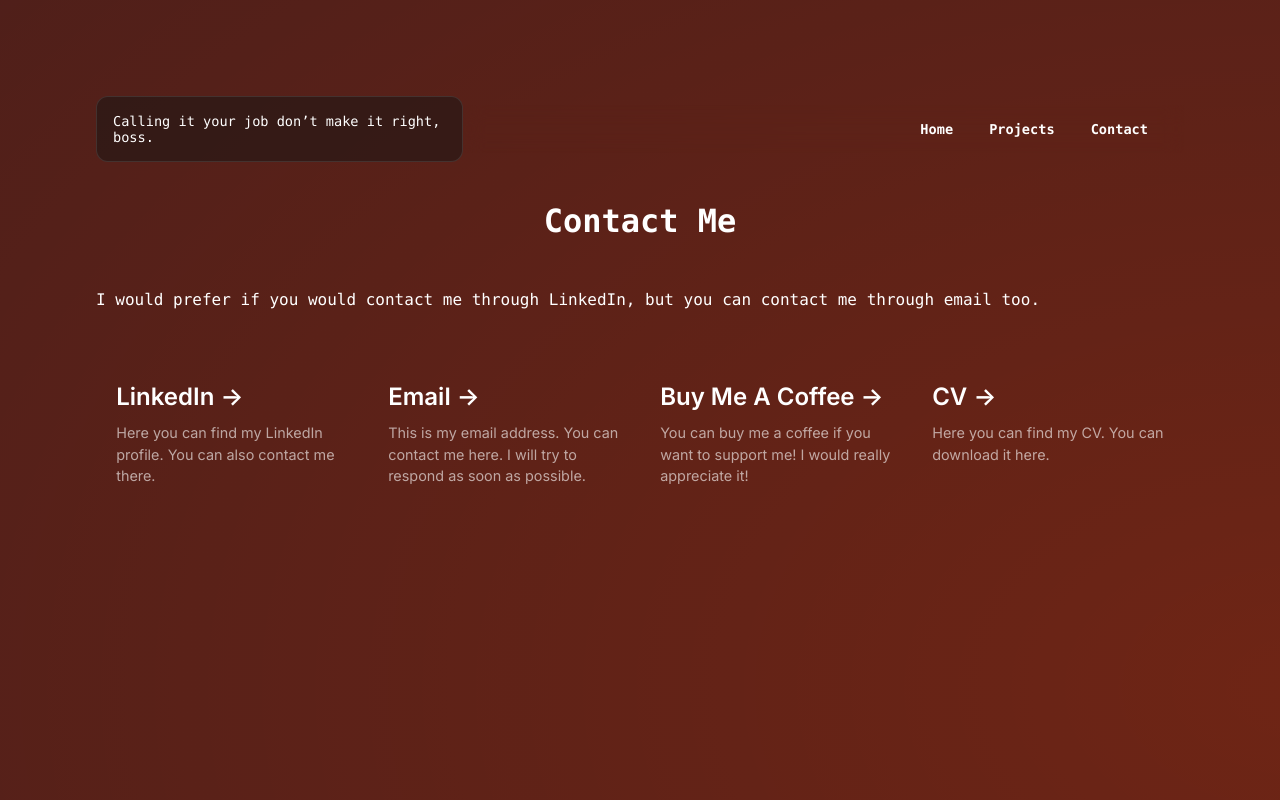
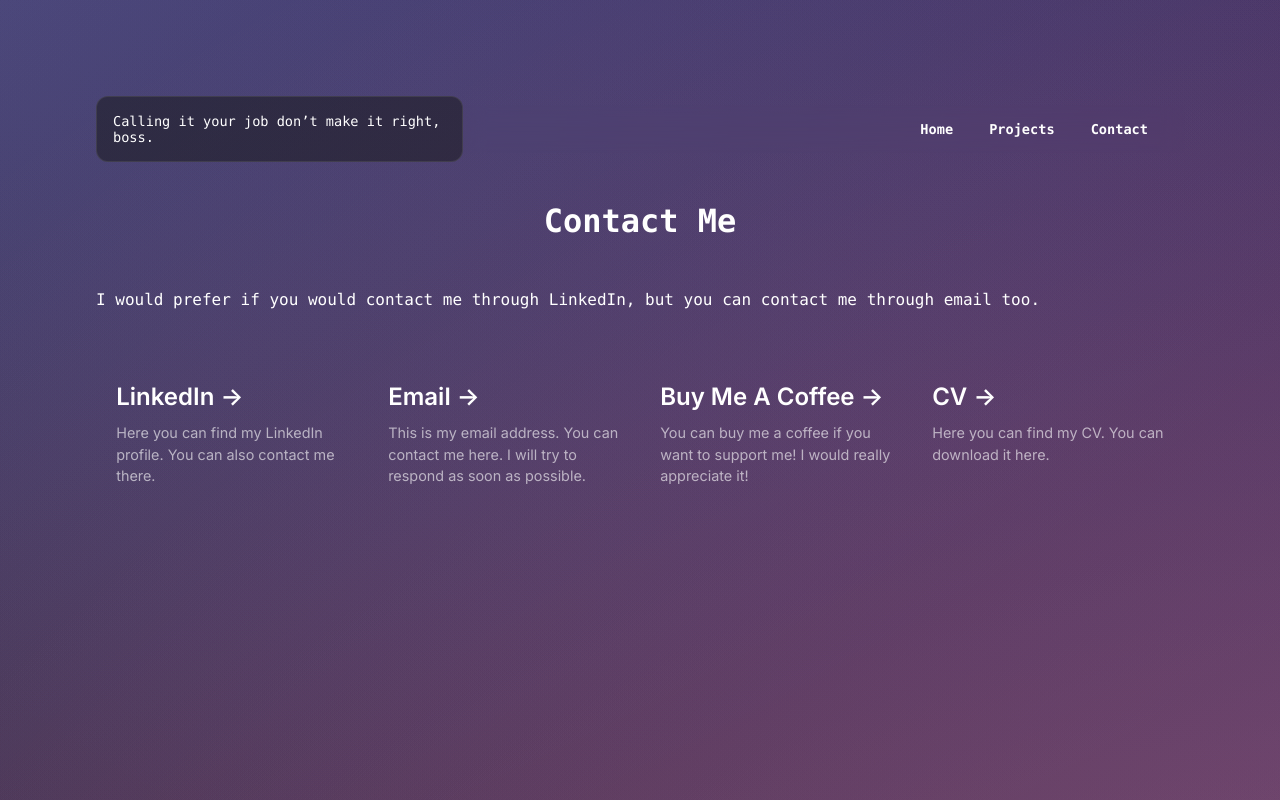
Before and after one commit to lukassobotik/personal-website, a Next.js app: page /contact in a window 1280 px wide. Built offline with nearby package versions, Linux system fonts and the light colour scheme.

Commit message:
Background Animation Depends on the Scroll Position

```diff
--- a/styles/Home.module.css
+++ b/styles/Home.module.css
@@ -1,9 +1,9 @@
 @keyframes gradient {
   0% {
-    background-position: 100% 100%;
+    background-position: 50% 50%;
   }
   50% {
-    background-position: 0 0;
+    background-position: 60% 60%;
   }
   100% {
     background-position: 100% 100%;
@@ -11,13 +11,21 @@
 }
 
 .main {
-  background-color:hsla(0,93%,71%,0.25);
+  background-color: hsla(277, 100%, 80%, 0.25);
   background-image:
-          radial-gradient(at 29% 25%, hsla(15,100%,50%,0.25) 0px, transparent 50%),
-          radial-gradient(at 85% 75%, hsla(278,80%,43%,0.25) 0px, transparent 50%);
+          radial-gradient(at 66% 96%, hsla(5,60%,78%,0.25) 0px, transparent 50%),
+          radial-gradient(at 65% 8%, hsla(246,79%,60%,0.25) 0px, transparent 50%),
+          radial-gradient(at 1% 24%, hsla(211,75%,65%,0.25) 0px, transparent 50%),
+          radial-gradient(at 74% 91%, hsla(324,93%,73%,0.25) 0px, transparent 50%),
+          radial-gradient(at 97% 89%, hsla(297,88%,68%,0.25) 0px, transparent 50%),
+          radial-gradient(at 15% 26%, hsla(260,73%,69%,0.25) 0px, transparent 50%),
+          radial-gradient(at 7% 15%, hsla(204,64%,60%,0.25) 0px, transparent 50%);
   background-size: 400% 400%;
   background-position: center;
   animation: gradient 15s ease infinite;
+  animation-play-state: paused;
+  animation-delay: calc(var(--scroll) * -5s);
+
   display: flex;
   flex-direction: column;
   justify-content: space-between;
--- a/styles/globals.css
+++ b/styles/globals.css
@@ -25,6 +25,8 @@
   --callout-border-rgb: 108, 108, 108;
   --card-rgb: 100, 100, 100;
   --card-border-rgb: 200, 200, 200;
+
+  --scroll: 0;
 }
 
 
```
Also changed, not shown: pages/index.tsx (+13 -0 lines).
